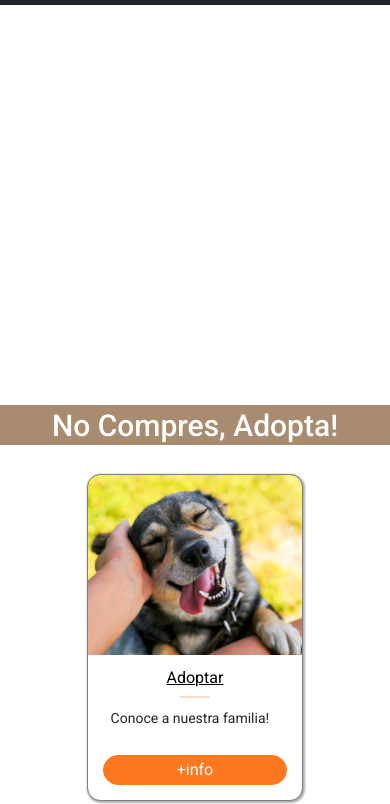
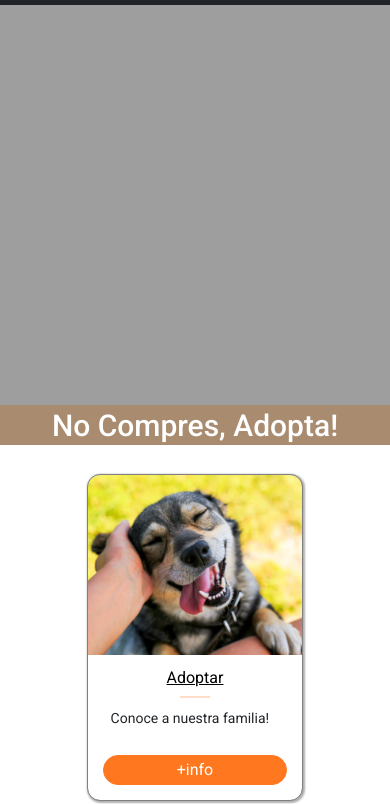
Before and after one commit to LorenzoSanchez00/RefugioAnimalPage, a plain HTML site: page index.html in a window 390 px wide. Shown: the part 66-870 px from the top of the page. Drawn offline with nearby package versions, Linux system fonts and the light colour scheme; the site is published under a folder, as on GitHub Pages, so addresses that start at the root find nothing.

Commit message:
"cambios a rutas de imagenes."

```diff
--- a/styles/style1.css
+++ b/styles/style1.css
@@ -60,7 +60,7 @@ img{
 /*Imagen Inicial*/
 .imgInicio{
     display: flex;
-    background-image: url("/resources/img/banner.jpg");
+    background-image: url("../resources/img/banner.jpg");
     height: 400px;
     justify-content: right;
     align-items: center;
@@ -383,7 +383,7 @@ footer a{
         font-size: 24px;
     }
     .imgInicio{
-        background-image: url("/resources/img/banner2.jpg");
+        background-image: url("../resources/img/banner2.jpg");
         background-size: cover;
 
     }
@@ -484,6 +484,6 @@ footer a{
 }
 @media(max-width: 425px){
     .imgInicio{
-        background-image: url("/resources/img/bcg3.jpg");
+        background-image: url("../resources/img/bcg3.jpg");
     }
 }
```
